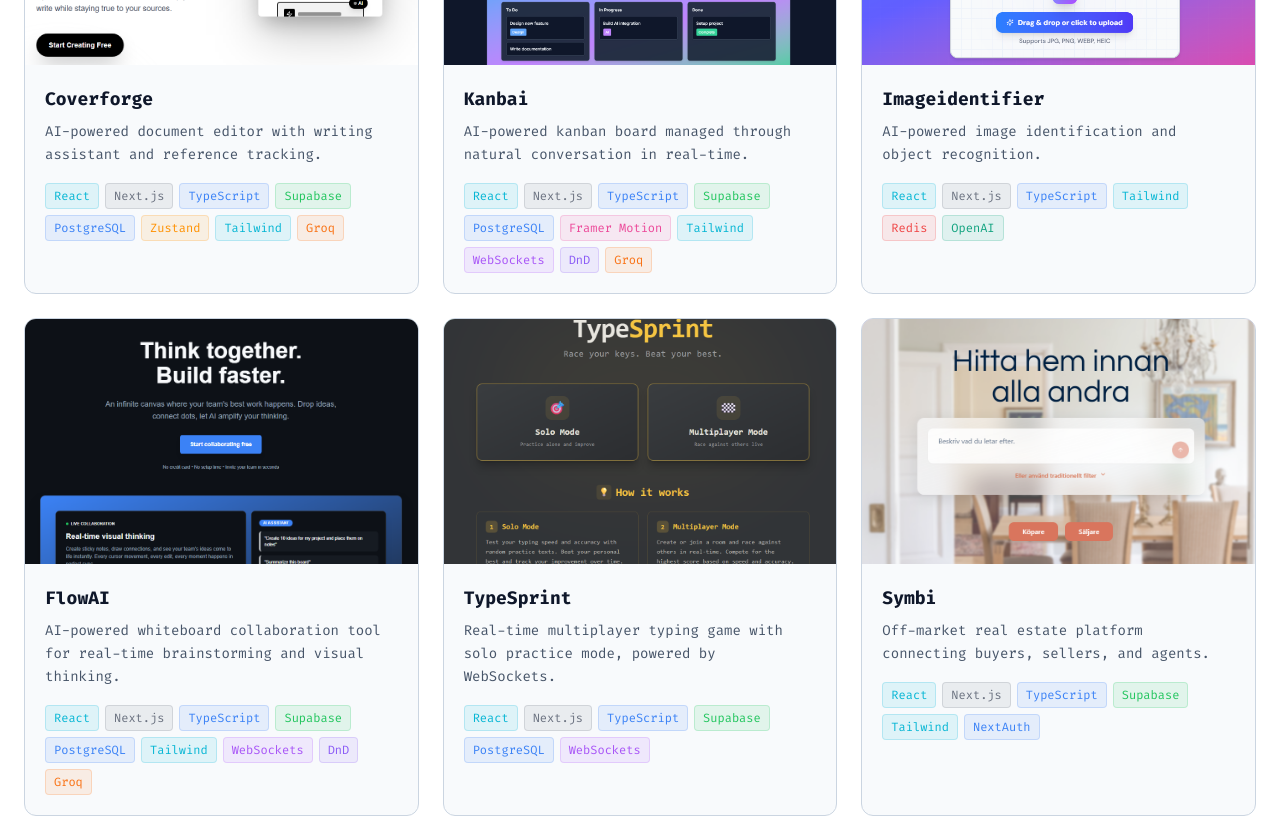
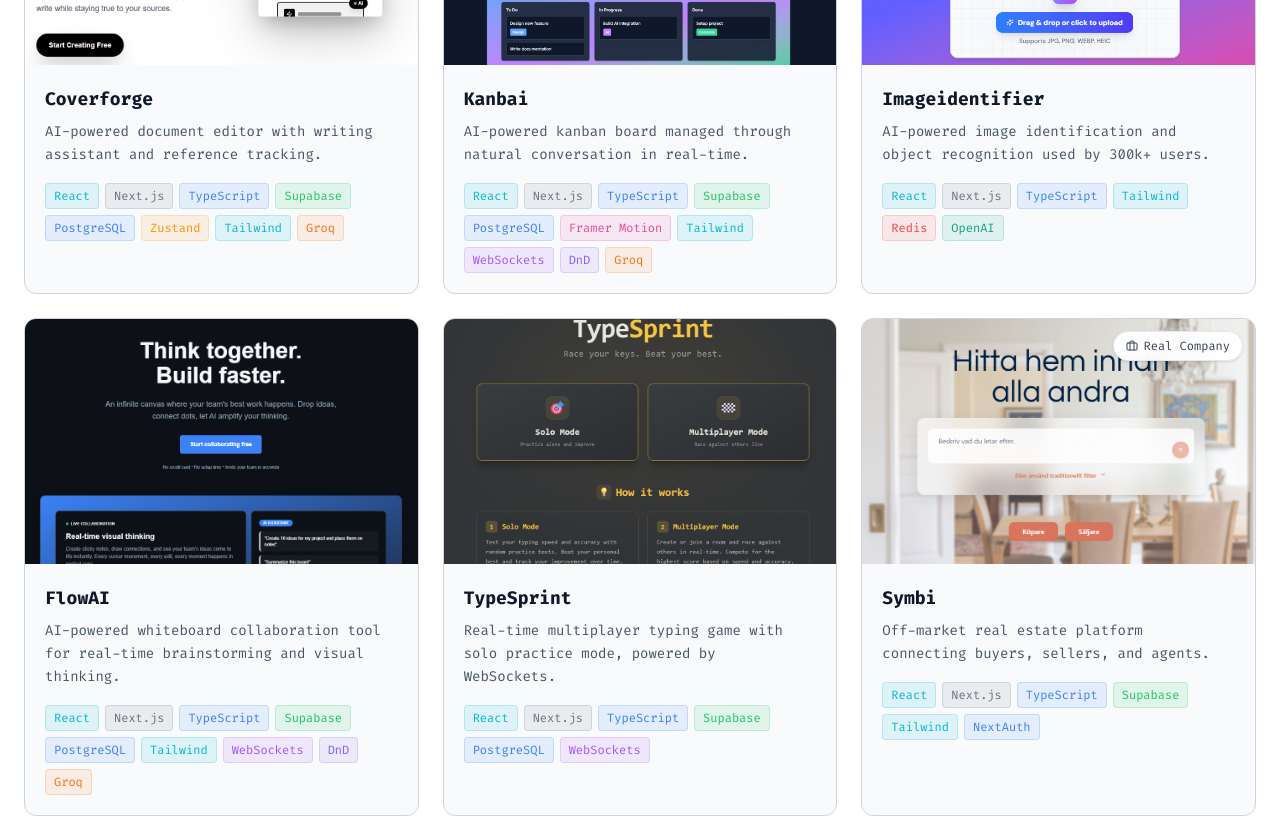
Before and after one commit to chvlpont/portfolio-ph, a Next.js app: page / in a window 1280 px wide. Shown: the part 1220-2037 px from the top of the page. Built offline with nearby package versions, Linux system fonts and the light colour scheme.

Commit message:
update projects card

```diff
--- a/app/components/ProjectCard.tsx
+++ b/app/components/ProjectCard.tsx
@@ -3,13 +3,14 @@
 import React from "react";
 import { Project, SchoolProject } from "../data/projects";
 import { TagList } from "./Tag";
+import { Briefcase } from "lucide-react";
 
 interface ProjectCardProps {
   project: Project;
   theme?: "light" | "dark";
 }
 
-export const ProjectCard: React.FC<ProjectCardProps> = ({ project }) => {
+export const ProjectCard: React.FC<ProjectCardProps> = ({ project, theme }) => {
   return (
     <a
       href={project.url}
@@ -27,6 +28,17 @@ export const ProjectCard: React.FC<ProjectCardProps> = ({ project }) => {
           alt={`${project.name} Screenshot`}
           className="absolute inset-0 w-full h-full object-cover"
         />
+        {/* Real Company Badge */}
+        {project.isRealCompany && (
+          <div className={`absolute top-3 right-3 flex items-center gap-1.5 backdrop-blur-sm px-3 py-1.5 rounded-full text-xs font-medium shadow-sm ${
+            theme === 'dark'
+              ? 'bg-gray-800/95 text-gray-200 border border-gray-700'
+              : 'bg-white/95 text-gray-700 border border-gray-200'
+          }`}>
+            <Briefcase size={12} strokeWidth={2} />
+            <span>Real Company</span>
+          </div>
+        )}
       </div>
 
       {/* Project Info */}
--- a/app/data/projects.ts
+++ b/app/data/projects.ts
@@ -21,6 +21,7 @@ export interface Project {
   };
   hoverColor?: string;
   tags: Tag[];
+  isRealCompany?: boolean;
 }
 
 export interface SchoolProject {
@@ -83,7 +84,7 @@ export const projects: Project[] = [
     name: "Imageidentifier",
     url: "https://imageidentifier.ai",
     image: "/imageidentifier-screenshot.png",
-    description: "AI-powered image identification and object recognition.",
+    description: "AI-powered image identification and object recognition used by 300k+ users.",
     gradient: {
       from: "cyan-500",
       to: "purple-500",
@@ -159,6 +160,7 @@ export const projects: Project[] = [
       { label: "Tailwind", color: "#06b6d4" },
       { label: "NextAuth", color: "#3b82f6" },
     ],
+    isRealCompany: true,
   },
   {
     name: "Aquafix",
@@ -176,6 +178,7 @@ export const projects: Project[] = [
       { label: "CSS", color: "#3b82f6" },
       { label: "WordPress", color: "#6366f1" },
     ],
+    isRealCompany: true,
   },
 ];
 
```
